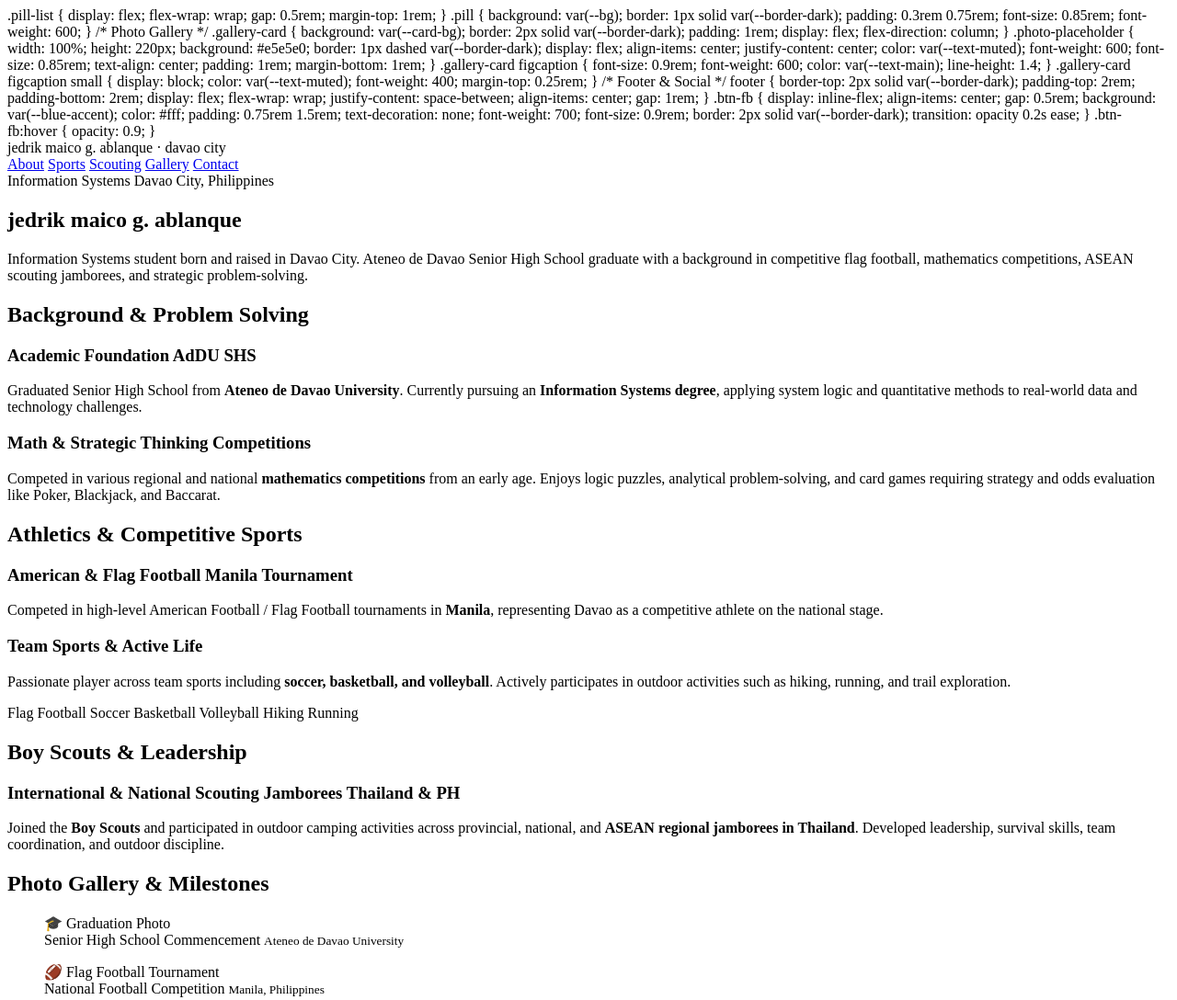
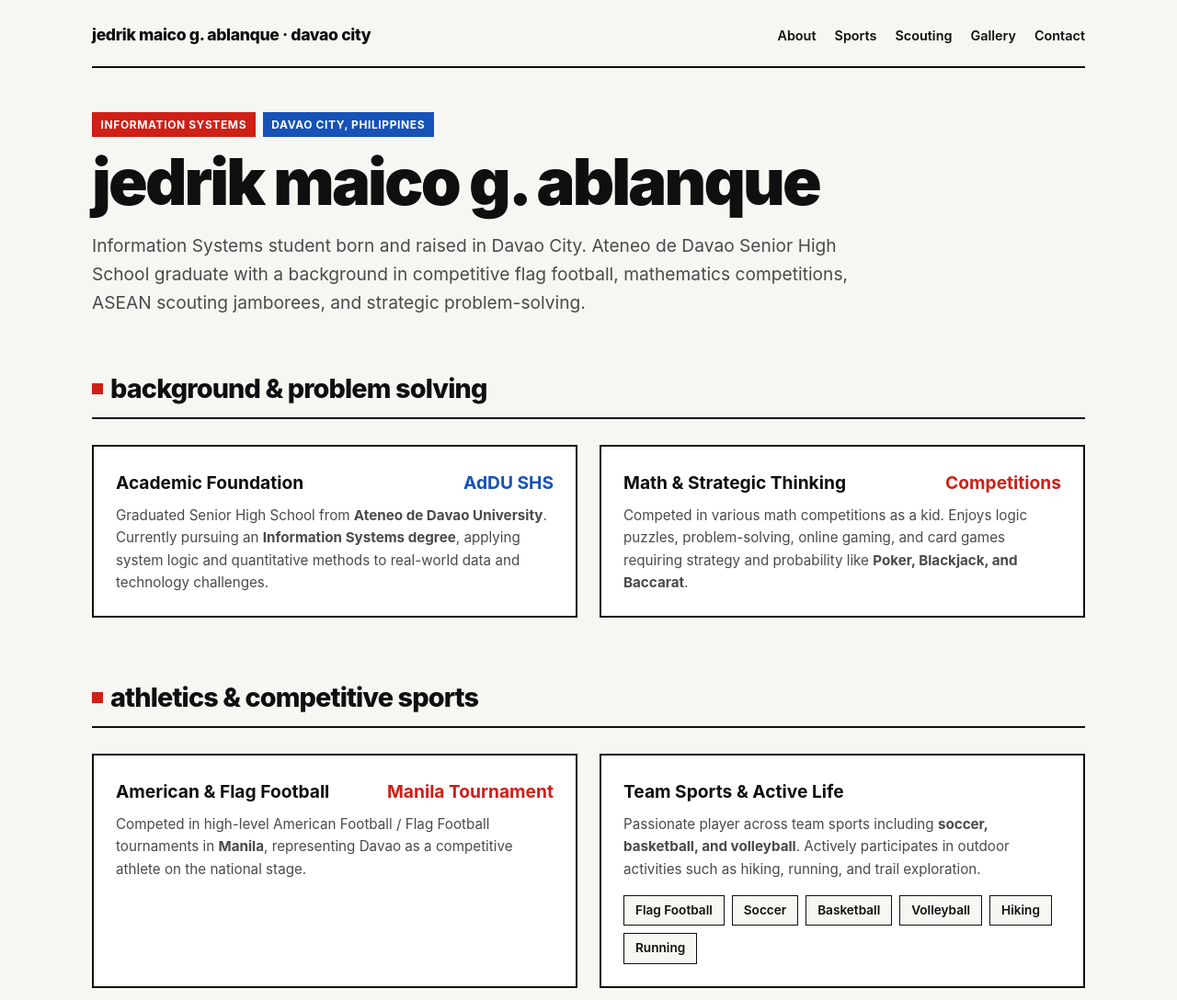
Before and after one commit to jgablanque/myprofile, a plain HTML site: page index.html in a window 1280 px wide. Shown: the top 1088 px of the page at 92% size. Drawn offline with Linux system fonts and the light colour scheme.

Commit message:
Update index.html

```diff
--- a/index.html
+++ b/index.html
@@ -1,4 +1,206 @@
+<!DOCTYPE html>
+<html lang="en">
+<head>
+  <meta charset="UTF-8">
+  <meta name="viewport" content="width=device-width, initial-scale=1.0">
+  <title>Jedrik Maico G. Ablanque — Information Systems Portfolio</title>
+  <link rel="preconnect" href="https://fonts.googleapis.com">
+  <link rel="preconnect" href="https://fonts.gstatic.com" crossorigin>
+  <link href="[suspicious link removed]" rel="stylesheet">
 
+  <style>
+    :root {
+      --bg: #f6f6f3;
+      --card-bg: #ffffff;
+      --text-main: #0f0f0f;
+      --text-muted: #4a4a4a;
+
+      /* Black & white base with subtle red & blue accents */
+      --red-accent: #d01f17;
+      --blue-accent: #1652b8;
+      --border-dark: #0f0f0f;
+      --border-light: #e0e0dc;
+
+      --font-family: 'Inter', -apple-system, BlinkMacSystemFont, sans-serif;
+    }
+
+    *, *::before, *::after {
+      box-sizing: border-box;
+      margin: 0;
+      padding: 0;
+    }
+
+    html {
+      scroll-behavior: smooth;
+    }
+
+    body {
+      background-color: var(--bg);
+      color: var(--text-main);
+      font-family: var(--font-family);
+      line-height: 1.6;
+      padding: 1.5rem;
+    }
+
+    .wrapper {
+      max-width: 1080px;
+      margin: 0 auto;
+    }
+
+    /* Header & Navigation */
+    header {
+      display: flex;
+      flex-wrap: wrap;
+      justify-content: space-between;
+      align-items: center;
+      padding-bottom: 1.25rem;
+      border-bottom: 2px solid var(--border-dark);
+      margin-bottom: 3rem;
+      gap: 1rem;
+    }
+
+    .brand {
+      font-weight: 800;
+      font-size: 1.1rem;
+      text-transform: lowercase;
+      letter-spacing: -0.02em;
+    }
+
+    nav {
+      display: flex;
+      gap: 1.25rem;
+    }
+
+    nav a {
+      color: var(--text-main);
+      text-decoration: none;
+      font-weight: 600;
+      font-size: 0.9rem;
+      transition: color 0.2s ease;
+    }
+
+    nav a:hover {
+      color: var(--red-accent);
+    }
+
+    /* Hero Section */
+    .hero {
+      margin-bottom: 3.5rem;
+    }
+
+    .tags {
+      display: flex;
+      flex-wrap: wrap;
+      gap: 0.5rem;
+      margin-bottom: 1rem;
+    }
+
+    .badge-red {
+      background: var(--red-accent);
+      color: #fff;
+      font-size: 0.75rem;
+      font-weight: 700;
+      padding: 0.25rem 0.6rem;
+      text-transform: uppercase;
+      letter-spacing: 0.05em;
+    }
+
+    .badge-blue {
+      background: var(--blue-accent);
+      color: #fff;
+      font-size: 0.75rem;
+      font-weight: 700;
+      padding: 0.25rem 0.6rem;
+      text-transform: uppercase;
+      letter-spacing: 0.05em;
+    }
+
+    h1 {
+      font-size: clamp(2.4rem, 5.5vw, 4.5rem);
+      font-weight: 900;
+      line-height: 0.95;
+      letter-spacing: -0.04em;
+      text-transform: lowercase;
+      margin-bottom: 1.25rem;
+    }
+
+    .hero-bio {
+      font-size: 1.2rem;
+      color: var(--text-muted);
+      max-width: 68ch;
+      font-weight: 400;
+    }
+
+    /* Section Grid Layouts */
+    section {
+      margin-bottom: 4rem;
+    }
+
+    .section-title {
+      font-size: 1.8rem;
+      font-weight: 800;
+      letter-spacing: -0.03em;
+      text-transform: lowercase;
+      padding-bottom: 0.5rem;
+      border-bottom: 2px solid var(--border-dark);
+      margin-bottom: 1.75rem;
+      display: flex;
+      align-items: center;
+      gap: 0.5rem;
+    }
+
+    .section-title::before {
+      content: '';
+      display: inline-block;
+      width: 12px;
+      height: 12px;
+      background: var(--red-accent);
+    }
+
+    .grid-2 {
+      display: grid;
+      grid-template-columns: repeat(auto-fit, minmax(300px, 1fr));
+      gap: 1.5rem;
+    }
+
+    .grid-3 {
+      display: grid;
+      grid-template-columns: repeat(auto-fit, minmax(280px, 1fr));
+      gap: 1.5rem;
+    }
+
+    /* Cards & Panels */
+    .card {
+      background: var(--card-bg);
+      border: 2px solid var(--border-dark);
+      padding: 1.5rem;
+    }
+
+    .card h3 {
+      font-size: 1.2rem;
+      font-weight: 700;
+      margin-bottom: 0.5rem;
+      display: flex;
+      justify-content: space-between;
+      align-items: center;
+    }
+
+    .card p {
+      color: var(--text-muted);
+      font-size: 0.95rem;
+    }
+
+    .highlight-red {
+      color: var(--red-accent);
+      font-weight: 700;
+    }
+
+    .highlight-blue {
+      color: var(--blue-accent);
+      font-weight: 700;
+    }
+
+    /* List styling */
     .pill-list {
       display: flex;
       flex-wrap: wrap;
@@ -23,20 +225,13 @@
       flex-direction: column;
     }
 
-    .photo-placeholder {
+    .gallery-card img {
       width: 100%;
-      height: 220px;
-      background: #e5e5e0;
-      border: 1px dashed var(--border-dark);
-      display: flex;
-      align-items: center;
-      justify-content: center;
-      color: var(--text-muted);
-      font-weight: 600;
-      font-size: 0.85rem;
-      text-align: center;
-      padding: 1rem;
-      margin-bottom: 1rem;
+      height: 240px;
+      object-fit: cover;
+      display: block;
+      border: 1px solid var(--border-light);
+      margin-bottom: 0.85rem;
     }
 
     .gallery-card figcaption {
@@ -124,7 +319,7 @@
         <div class="card">
           <h3>Math & Strategic Thinking <span class="highlight-red">Competitions</span></h3>
           <p>
-            Competed in various regional and national <strong>mathematics competitions</strong> from an early age. Enjoys logic puzzles, analytical problem-solving, and card games requiring strategy and odds evaluation like Poker, Blackjack, and Baccarat.
+            Competed in various math competitions as a kid. Enjoys logic puzzles, problem-solving, online gaming, and card games requiring strategy and probability like <strong>Poker, Blackjack, and Baccarat</strong>.
           </p>
         </div>
       </div>
@@ -159,7 +354,7 @@
 
     <!-- Scouting Experience -->
     <section id="scouting">
-      <h2 class="section-title">Boy Scouts & Leadership</h2>
+      <h2 class="section-title">Boy Scouts & Outdoor Leadership</h2>
       <div class="card">
         <h3>International & National Scouting Jamborees <span class="highlight-blue">Thailand & PH</span></h3>
         <p>
@@ -173,26 +368,26 @@
       <h2 class="section-title">Photo Gallery & Milestones</h2>
       <div class="grid-3">
         <figure class="gallery-card">
-          <div class="photo-placeholder">🎓 Graduation Photo</div>
+          <img src="images/photo1.jpg" alt="Ateneo de Davao Senior High School Graduation">
           <figcaption>
-            Senior High School Commencement
+            Senior High School Graduation
             <small>Ateneo de Davao University</small>
           </figcaption>
         </figure>
 
         <figure class="gallery-card">
-          <div class="photo-placeholder">🏈 Flag Football Tournament</div>
+          <img src="images/photo2.jpg" alt="Flag Football Competition in Manila">
           <figcaption>
-            National Football Competition
-            <small>Manila, Philippines</small>
+            American / Flag Football Competition
+            <small>Manila Tournament</small>
           </figcaption>
         </figure>
 
         <figure class="gallery-card">
-          <div class="photo-placeholder">⛺ Boy Scout ASEAN Jamboree</div>
+          <img src="images/photo3.jpg" alt="Boy Scout ASEAN Jamboree in Thailand">
           <figcaption>
-            ASEAN Scout Jamboree
-            <small>Thailand International Camp</small>
+            ASEAN Boy Scout Jamboree
+            <small>International Camping in Thailand</small>
           </figcaption>
         </figure>
       </div>
```
